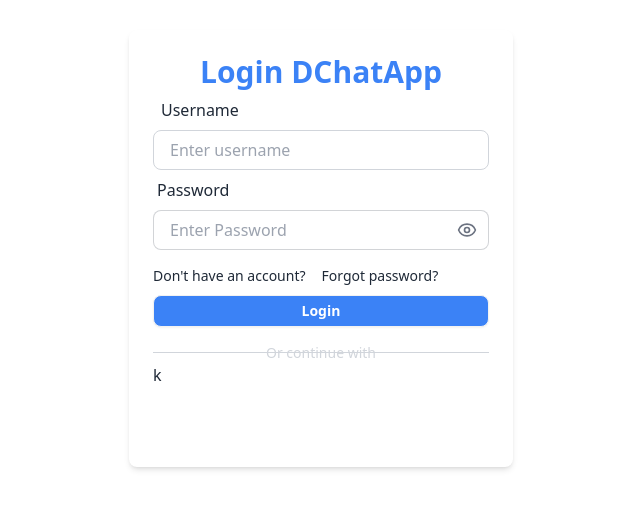
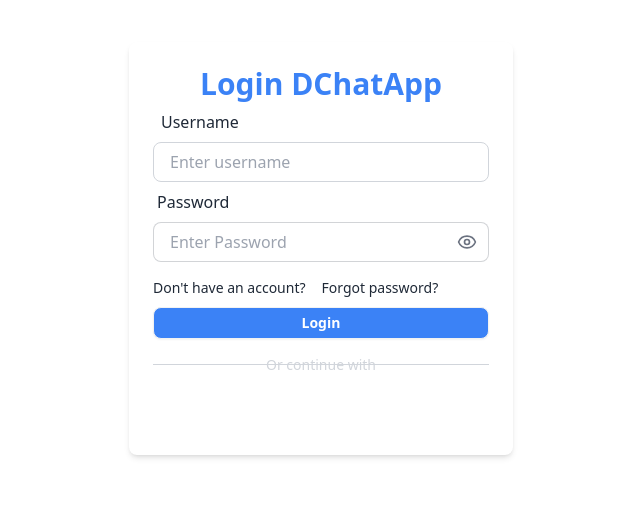
Before and after one commit to davyken/Dchat-server, a React (Vite) app in the folder client/: page /login in a window 1280 px wide. Shown: the part 152-660 px from the top of the page, without its empty margins (319-959 px from the left). Built offline with nearby package versions, Linux system fonts and the light colour scheme.

Commit message:
modified content

```diff
--- a/client/src/pages/login/Login.jsx
+++ b/client/src/pages/login/Login.jsx
@@ -91,7 +91,7 @@
                             <span className="px-2 bg-transparent text-gray-300">Or continue with</span>
                         </div>
                     </div>
- k
+
                     <div className="mt-4 flex justify-center">
                         {!googleLoading && (
                             <div className="google-login-button">
```
